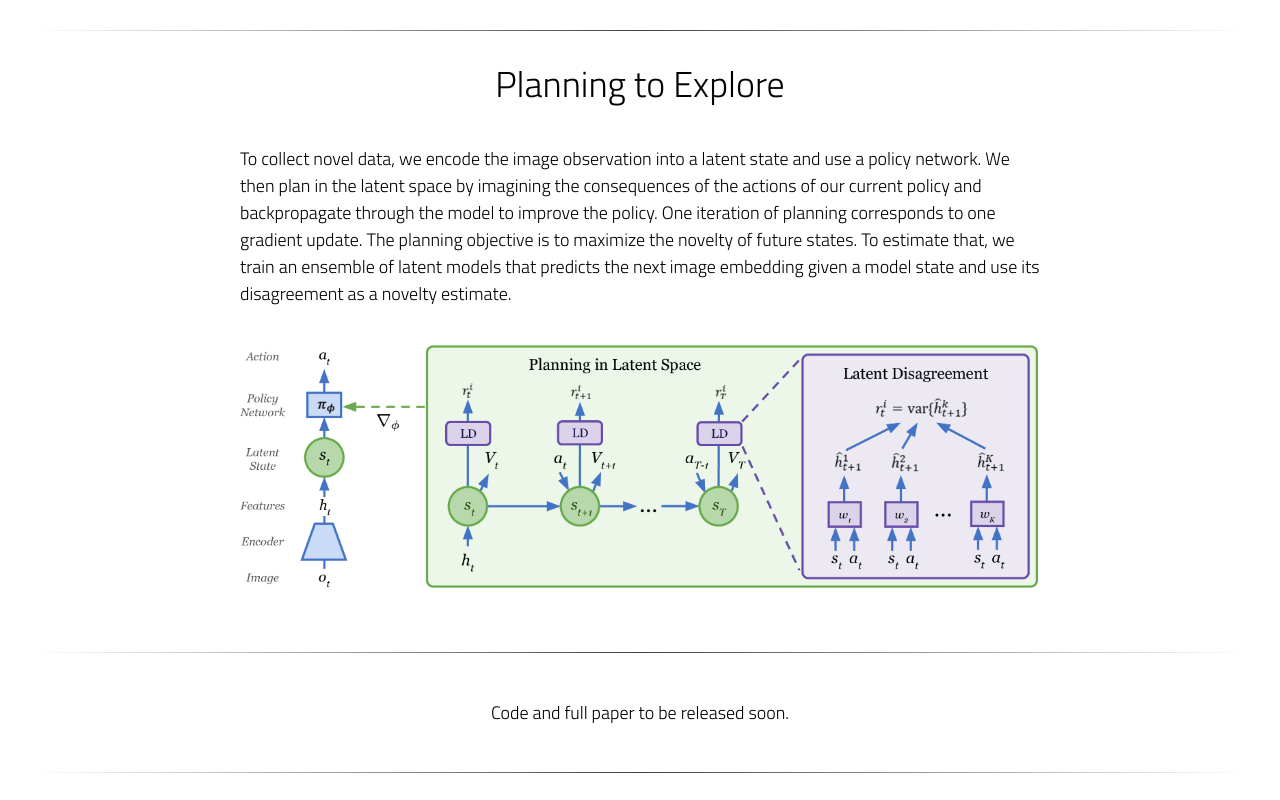
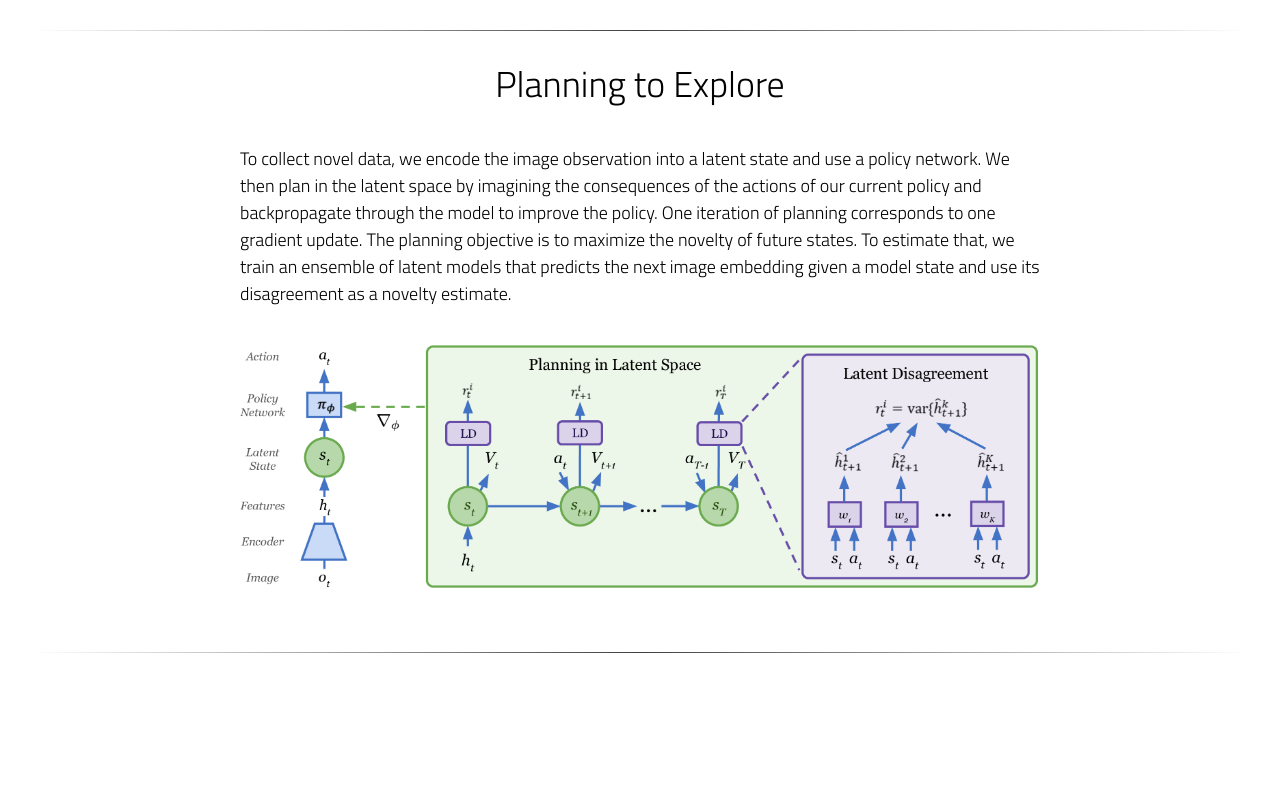
Before and after one commit to ramanans1/plan2explore, a plain HTML site: page index.html in a window 1280 px wide. Shown: the part 1642-2442 px from the top of the page. After the commit the page ends 2322 px from the top, so only its background shows below. Drawn offline with Linux system fonts and the light colour scheme; a script that the page names is missing.

Commit message:
remove promise

```diff
--- a/index.html
+++ b/index.html
@@ -281,12 +281,12 @@
       </table> -->
       <br/><hr>
 
-      <div style="width:800px; margin:0 auto; text-align=center">
+      <!-- <div style="width:800px; margin:0 auto; text-align=center">
         <br>
         <center>Code and full paper to be released soon.</center>
-      </div>
+      </div> -->
       </table>
-      <br/><hr>
+      <!-- <br/><hr> -->
 
 <script xml:space="preserve" language="JavaScript">
 hideallbibs();
```
